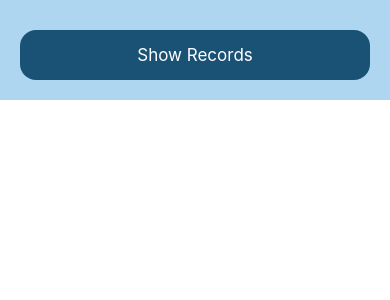
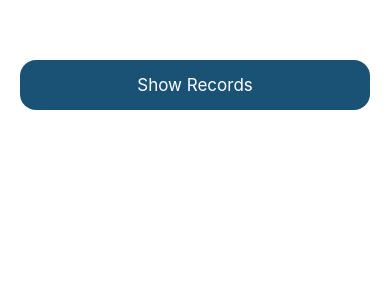
Before and after one commit to MichaelEakins/itunesTracksApp, a React Native app: screen / in a window 390 px wide. Shown: the top 300 px of the page. Built offline with nearby package versions, Linux system fonts and the light colour scheme.

Commit message:
Minor layout change

```diff
--- a/src/screens/Home/index.tsx
+++ b/src/screens/Home/index.tsx
@@ -1,30 +1,10 @@
 import React, {useState} from 'react';
-import {FlatList, StatusBar, StyleSheet, View} from 'react-native';
+import {FlatList, StatusBar, StyleSheet, Text, View} from 'react-native';
 import {Colors} from '../../utils';
 import {Button} from '../../components/Button';
 import {searchAppleServicesByArtist} from '../../network';
 import {Track, TrackProps} from '../../components/Track';
 import {Spinner} from '../../components/Spinner';
-
-export const Item = ({
-  artistName,
-  trackName,
-  trackPrice,
-  releaseDate,
-  primaryGenreName,
-  trackId,
-}: TrackProps) => (
-  <View testID="itemContainer">
-    <Track
-      trackId={trackId}
-      artistName={artistName}
-      trackName={trackName}
-      trackPrice={trackPrice}
-      releaseDate={releaseDate}
-      primaryGenreName={primaryGenreName}
-    />
-  </View>
-);
 
 export interface HomeProps {
   onPress?: () => void;
@@ -49,6 +29,7 @@ export const Home: React.FC<HomeProps> = ({
 
   return (
     <View testID="homeContainer" style={styles.container}>
+      <View style={styles.content}>
         <View style={styles.buttonContainer}>
           <Button
             onPress={onPress ? onPress : handlePress}
@@ -56,13 +37,13 @@ export const Home: React.FC<HomeProps> = ({
           />
         </View>
 
-      {tracks !== undefined && (
+        {!isLoading && tracks && (
           <FlatList
             testID="tracksFlatList"
             contentContainerStyle={styles.flatList}
             data={tracks}
             renderItem={({item}) => (
-            <Item
+              <Track
                 trackId={item.trackId}
                 artistName={item.artistName}
                 trackName={item.trackName}
@@ -80,17 +61,21 @@ export const Home: React.FC<HomeProps> = ({
           </View>
         )}
       </View>
+    </View>
   );
 };
 
 const styles = StyleSheet.create({
   container: {
     alignItems: 'center',
-    backgroundColor: Colors.blizzardBlue,
     height: '100%',
     justifyContent: 'center',
     paddingHorizontal: 20,
     paddingTop: StatusBar.currentHeight || 30,
+  },
+  content: {
+    marginTop: 30,
+    width: '100%',
   },
   buttonContainer: {
     alignItems: 'flex-start',
@@ -101,12 +86,6 @@ const styles = StyleSheet.create({
     marginTop: 50,
     bottom: 50,
   },
-  item: {
-    backgroundColor: '#f9c2ff',
-    padding: 20,
-    marginVertical: 8,
-    marginHorizontal: 16,
-  },
   spinnerContainer: {
     alignItems: 'center',
     flex: 1,
```
Also changed, not shown: 1 other file (tests, documents, lock files or other folders). Lines whose indentation alone changed are shown as unchanged.
